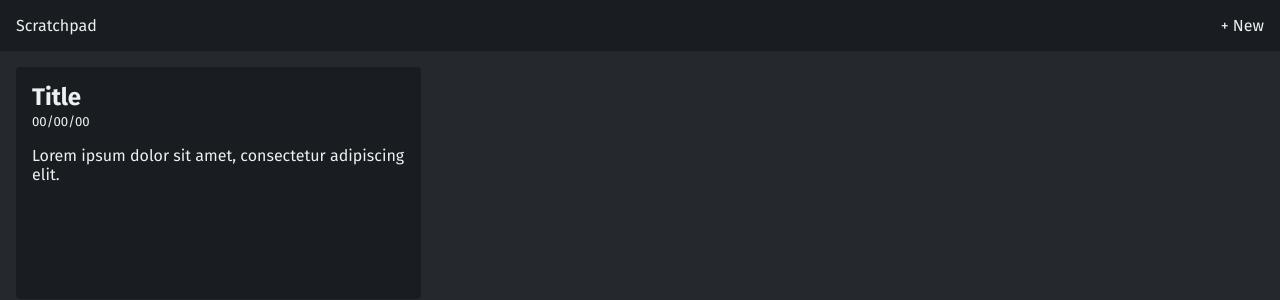
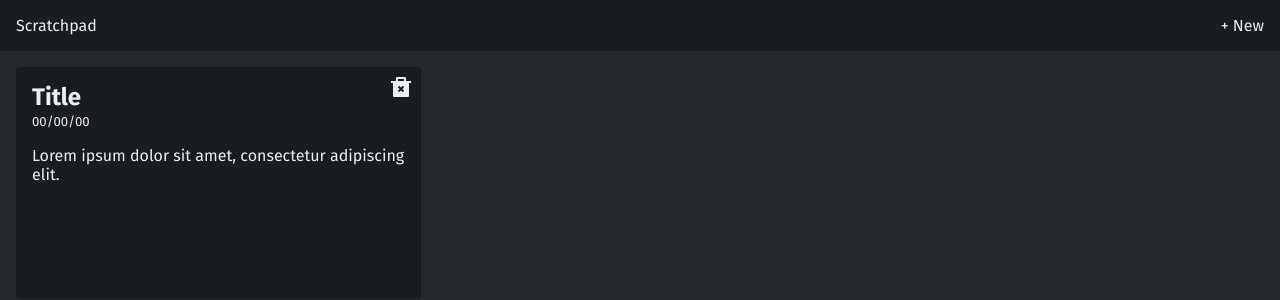
Before and after one commit to MoisesDuarte/react-ts-scratchpad, a React (Vite) app: page / in a window 1280 px wide. Shown: the top 300 px of the page. Built offline with nearby package versions, Linux system fonts and the light colour scheme.

Commit message:
Organizing code + Story Preview Logic

```diff
--- a/package.json
+++ b/package.json
@@ -9,6 +9,7 @@
   "dependencies": {
     "react": "^17.0.0",
     "react-dom": "^17.0.0",
+    "react-icons": "^4.2.0",
     "styled-components": "^5.3.1"
   },
   "devDependencies": {
--- a/src/App.tsx
+++ b/src/App.tsx
@@ -1,19 +1,16 @@
-import { useState } from 'react'
+import { useState, FormEvent } from 'react'
 import styled from 'styled-components'
+import { RiDeleteBin2Fill } from "react-icons/ri";
 
 import StoryPreviewModal from './components/StoryPreviewModal'
 import StoryCreateModal from './components/StoryCreateModal'
 
-// TODO: Move typing to dedicated folder later
-interface Story {
-  title: string;
-  date: string;
-  body: string;
-}
+import { Story } from './types/story'
 
 const App = () => {
   const [showPreviewModal, setShowPreviewModal] = useState(false);
   const [showCreateModal, setShowCreateModal] = useState(false);
+  const [currentStoryIndex, setCurrentStoryIndex] = useState(0);
   const [stories, setStories] = useState<Story[]>([
     {
       title: 'Title',
@@ -22,7 +19,7 @@ const App = () => {
     }
   ]);
 
-  function onAddStory(e: React.FormEvent): void {
+  function onAddStory(e: FormEvent): void {
     e.preventDefault();
 
     const target = e.target as typeof e.target & {
@@ -40,7 +37,12 @@ const App = () => {
       }
     ]));
 
-    alert(JSON.stringify(stories));
+    setShowCreateModal(false);
+  }
+
+  function onPreviewStory(index: number): void {
+    setCurrentStoryIndex(index);
+    setShowPreviewModal(true);
   }
 
   return (
@@ -55,9 +57,12 @@ const App = () => {
 
         <StoryGrid>
           {
-            stories.length ? (stories.map((story) => {
+            stories.length ? (stories.map((story, index) => {
               return (
-                <StoryItem onClick={() => setShowPreviewModal(true)}>
+                <StoryItem onClick={() => onPreviewStory(index)}>
+                  <button className="delete-button">
+                    <RiDeleteBin2Fill />
+                  </button>
                   <h1>{ story.title }</h1>
                   <time>{ story.date }</time>
                   <p>{ story.body }</p>
@@ -79,6 +84,7 @@ const App = () => {
           showPreviewModal ?
             <StoryPreviewModal
               handlePreviewModalClose={() => setShowPreviewModal(false) }
+              storyContent={stories[currentStoryIndex]}
             /> : null
         }
       </main>
@@ -118,6 +124,7 @@ const StoryGrid = styled.section`
 `
 
 const StoryItem = styled.div`
+  position: relative;
   border-radius: 4px;
   background-color: var(--color-secondary);
   padding: 1rem;
@@ -126,6 +133,20 @@ const StoryItem = styled.div`
   transition: box-shadow 0.25s;
 
   & > {
+    button.delete-button {
+      display: flex;
+      align-items: center;
+      position: absolute;
+      top: 0.5rem;
+      right: 0.5rem;
+      padding: 0;
+      font-size: 24px;
+
+      border: none;
+      background-color: transparent;
+      color: var(--color-text);
+    }
+
     h1 {
       margin: 0;
     }
--- a/src/components/StoryCreateModal.tsx
+++ b/src/components/StoryCreateModal.tsx
@@ -1,10 +1,10 @@
-import React, { FC, useState } from 'react'
+import { FC, FormEvent, MouseEvent } from 'react'
 import GenericModal from './GenericModal'
 import styled from 'styled-components'
 
 interface StoryCreateModalProps {
-  onSubmit: (ev: React.FormEvent) => void;
-  handleCreateModalClose: (ev: React.MouseEvent) => void;
+  onSubmit: (ev: FormEvent) => void;
+  handleCreateModalClose: (ev: MouseEvent) => void;
 }
 
 const StoryCreateModal: FC<StoryCreateModalProps> = ({
--- a/src/components/StoryPreviewModal.tsx
+++ b/src/components/StoryPreviewModal.tsx
@@ -1,20 +1,46 @@
-import React, { FC } from 'react'
+import { FC, MouseEvent } from 'react'
+import styled from 'styled-components'
 import GenericModal from './GenericModal'
 
+import { Story } from '../types/story'
+
 interface StoryPreviewModalProps {
-  handlePreviewModalClose: (ev: React.MouseEvent) => void;
+  handlePreviewModalClose: (ev: MouseEvent) => void;
+  storyContent: Story;
 }
 
 const StoryPreviewModal: FC<StoryPreviewModalProps> = ({
-  handlePreviewModalClose
+  handlePreviewModalClose,
+  storyContent,
 }) => {
   return (
     <>
       <GenericModal handleClose={handlePreviewModalClose}>
-        Preview content goes here.
+        <StoryContent>
+          <h1>{storyContent.title}</h1>
+          <time>{storyContent.date}</time>
+          <p>{storyContent.body}</p>
+        </StoryContent>
       </GenericModal>
     </>
   )
 }
 
+const StoryContent = styled.div`
+  h1 {
+    margin: 0;
+  }
+
+  time {
+    font-size: 0.825rem;
+  }
+
+  p {
+    display: -webkit-box;
+    -webkit-line-clamp: 7;
+    -webkit-box-orient: vertical;
+    overflow: hidden;
+  }
+`
+
 export default StoryPreviewModal;
--- /dev/null
+++ b/src/types/story.ts
@@ -0,0 +1,5 @@
+export interface Story {
+    title: string;
+    date: string;
+    body: string;
+}
```
Also changed, not shown: 1 other file (tests, documents, lock files or other folders).
